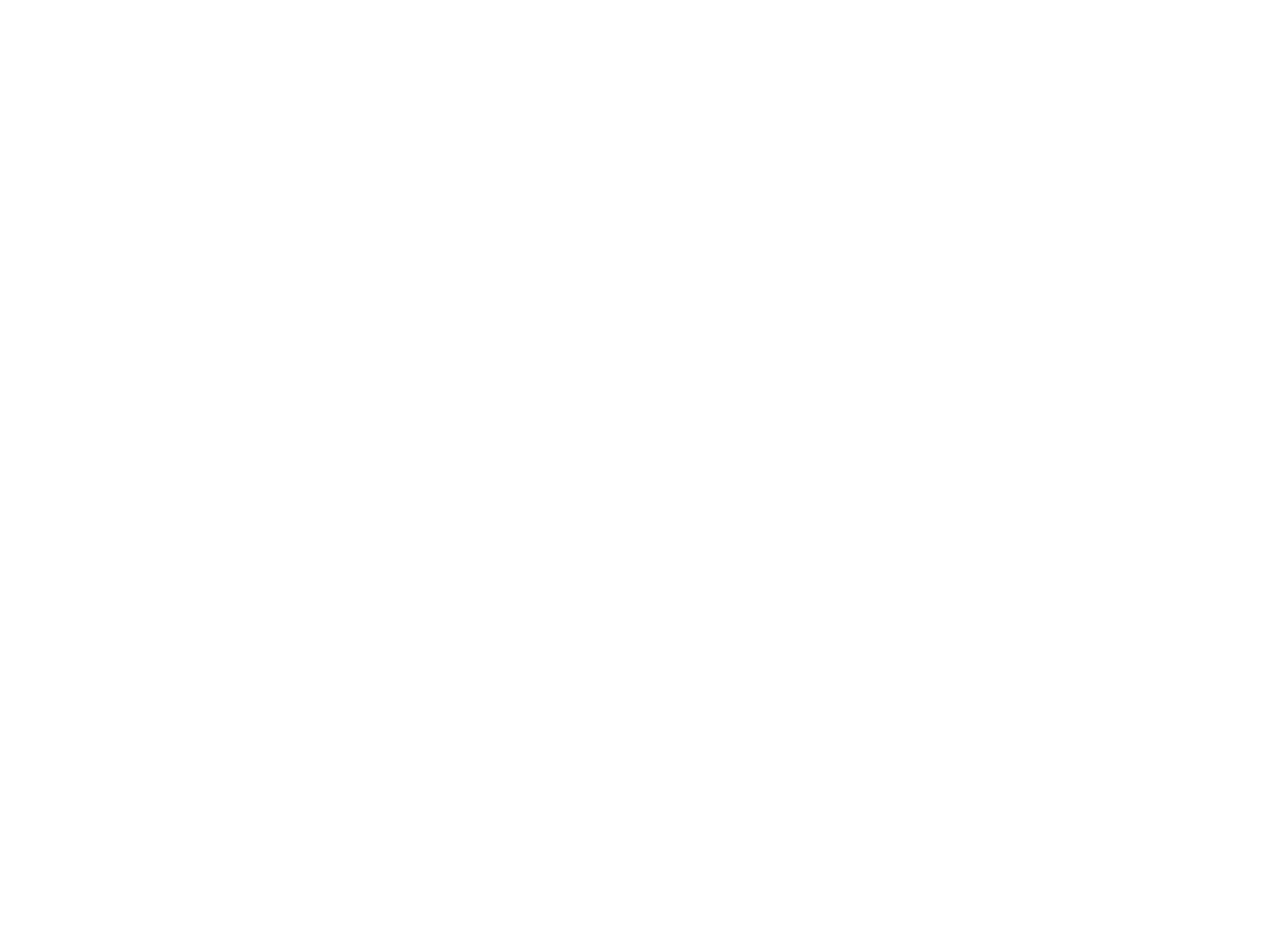
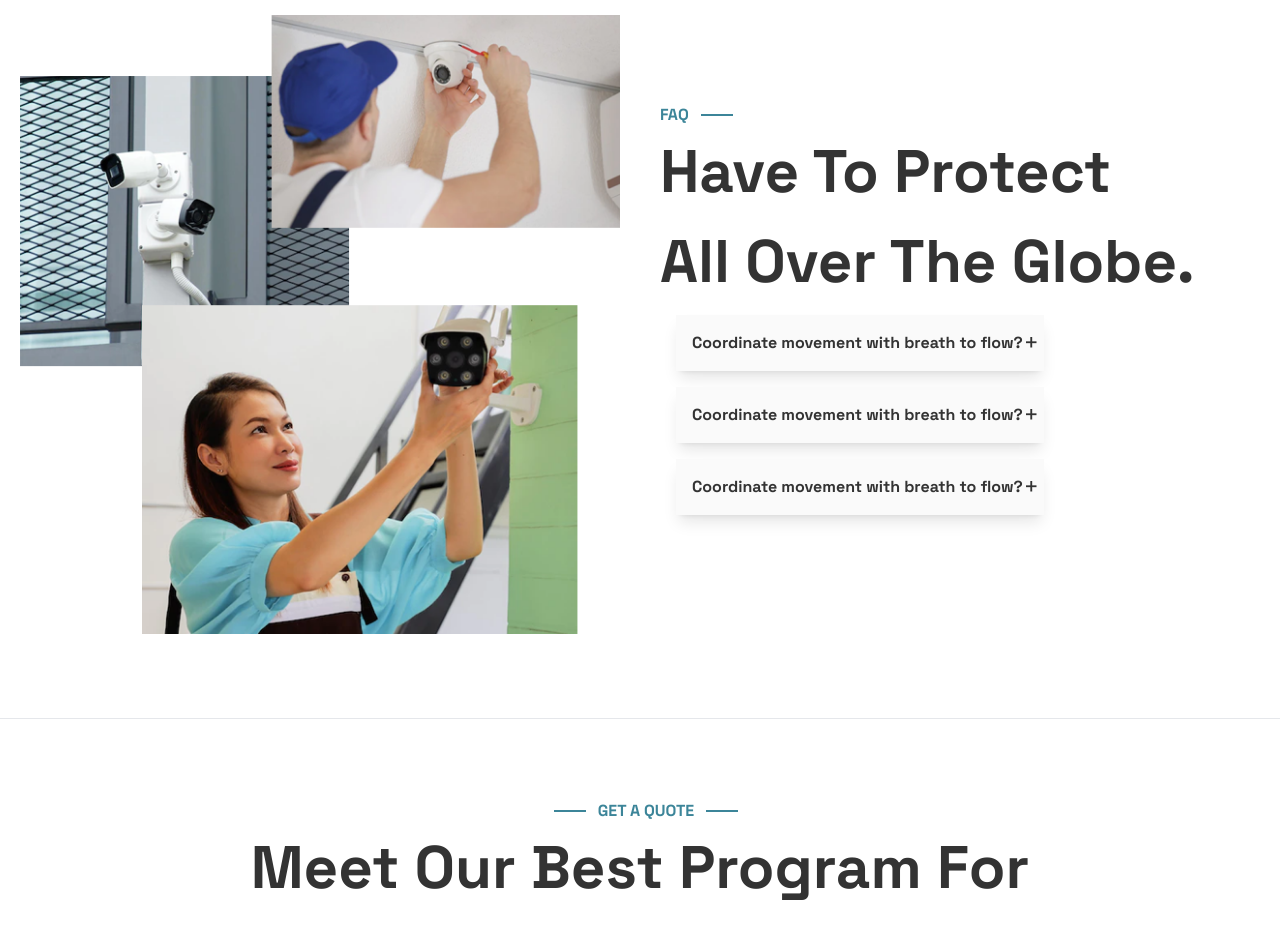
Before and after one commit to tjrimon/sectox-cctv, a React (Create React App) app: page / in a window 1280 px wide. Shown: the part 4800-5728 px from the top of the page. Before the commit the page ends 4715 px from the top, so only its background shows below. Built offline with nearby package versions, Linux system fonts and the light colour scheme.

Commit message:
get a quote

```diff
--- a/src/components/Pages/Home/Home.js
+++ b/src/components/Pages/Home/Home.js
@@ -1,6 +1,8 @@
 import React from "react";
 import About from "../../Sections/About/About";
+import Faq from "../../Sections/Faq/Faq";
 import Features from "../../Sections/Features/Features";
+import GetAQuote from "../../Sections/GetAQuote/GetAQuote";
 import Process from "../../Sections/Process/Process";
 import Services from "../../Sections/Services/Services";
 import Shop from "../../Sections/Shop/Shop";
@@ -15,6 +17,8 @@
       <Features></Features>
       <Process></Process>
       <Shop></Shop>
+      <Faq></Faq>
+      <GetAQuote></GetAQuote>
     </div>
   );
 };
--- /dev/null
+++ b/src/components/Sections/Faq/Faq.css
@@ -0,0 +1,39 @@
+details > summary {
+  list-style-type: none;
+  position: relative;
+  display: flex;
+  align-items: center;
+}
+
+details > summary::-webkit-details-marker {
+  display: none;
+}
+
+details > summary::after {
+  content: "+";
+  font-size: 25px;
+  font-weight: 500;
+  position: absolute;
+  right: 0;
+  margin: 5px;
+}
+
+details[open] > summary::after {
+  content: "-";
+  color: #3c869a;
+  font-size: 25px;
+  font-weight: 500;
+  position: absolute;
+  right: 0;
+  margin: 5px;
+}
+details[open] > summary {
+  background-color: #fff;
+}
+details[open] {
+  border-top: 2px solid #3c8599;
+  background-color: #fff;
+  padding: 10px;
+  transition: ease-in-out;
+  transition-duration: 1000;
+}
--- a/src/components/Sections/Faq/Faq.js
+++ b/src/components/Sections/Faq/Faq.js
@@ -1,7 +1,67 @@
 import React from "react";
+import faqImage from "../../../images/faq.png";
+import "./Faq.css";
 
 const Faq = () => {
-  return <div></div>;
+  return (
+    <div>
+      <div className="flex items-center container mx-auto pt-20 pb-16">
+        {/* faq image section  */}
+        <div className="w-1/2 p-5">
+          <img src={faqImage} alt="" />
+        </div>
+        {/* faq content section  */}
+        <div className="w-1/2 p-5">
+          <div className="flex items-center text-primary font-bold uppercase">
+            <p>FAQ</p>
+            <hr className="ml-3 border-[1px] border-primary w-8 " />
+          </div>
+          <h3 className="text-[35px] lg:text-[60px] font-bold">
+            Have To Protect <br />
+            All Over The Globe.
+          </h3>
+          <div class="flex flex-wrap sm:mx-auto sm:mb-2 ">
+            <div class="w-full lg:w-2/3 px-4 py-2">
+              <details class="mb-4 shadow-lg">
+                <summary class="font-semibold  bg-[#FAFAFA] p-4">
+                  Coordinate movement with breath to flow?
+                </summary>
+
+                <span className="bg-white pl-2">
+                  Our Fitness clubs offer a variety of yoga classes that range
+                  from beginner to advanced. With Zimu access your favorite
+                  class or test out a PURE Yoga class anytime, anywhere.
+                </span>
+              </details>
+              <details class="mb-4 shadow-lg">
+                <summary class="font-semibold  bg-[#FAFAFA] p-4">
+                  Coordinate movement with breath to flow?
+                </summary>
+
+                <span className="bg-white pl-2">
+                  Our Fitness clubs offer a variety of yoga classes that range
+                  from beginner to advanced. With Zimu access your favorite
+                  class or test out a PURE Yoga class anytime, anywhere.
+                </span>
+              </details>
+              <details class="mb-4 shadow-lg">
+                <summary class="font-semibold  bg-[#FAFAFA] p-4">
+                  Coordinate movement with breath to flow?
+                </summary>
+
+                <span className="bg-white pl-2">
+                  Our Fitness clubs offer a variety of yoga classes that range
+                  from beginner to advanced. With Zimu access your favorite
+                  class or test out a PURE Yoga class anytime, anywhere.
+                </span>
+              </details>
+            </div>
+          </div>
+        </div>
+      </div>
+      <hr className="border-gray-200 container mx-auto " />
+    </div>
+  );
 };
 
 export default Faq;
--- /dev/null
+++ b/src/components/Sections/GetAQuote/GetAQuote.js
@@ -0,0 +1,122 @@
+import {
+  faArrowRightLong,
+  faClock,
+  faCalendar,
+  faEnvelope,
+  faPhone,
+} from "@fortawesome/free-solid-svg-icons";
+import { FontAwesomeIcon } from "@fortawesome/react-fontawesome";
+import React from "react";
+
+const GetAQuote = () => {
+  return (
+    <div className="container mx-auto pt-20">
+      <div className="flex text-center justify-center items-center text-primary font-bold uppercase">
+        <hr className="ml-3 border-[1px]  border-primary w-8 mr-3" />
+        <p className="text-center">get a quote</p>
+        <hr className="ml-3 border-[1px]  border-primary w-8 " />
+      </div>
+      <h3 className="text-[35px] text-center pb-3 lg:text-[60px] font-bold">
+        Meet Our Best Program For
+        <br /> Your Best Results
+      </h3>
+      <div className="shadow-lg">
+        <form className="p-5">
+          <div className="flex justify-between p-5">
+            <div className="w-2/3 grid gap-5 grid-cols-2">
+              <select class="select select-bordered w-full  rounded-none">
+                <option disabled selected>
+                  CCTV Camera
+                </option>
+                <option>Option 1</option>
+                <option>Option 2</option>
+              </select>
+              <select class="select select-bordered w-full  rounded-none">
+                <option>01</option>
+                <option selected>02</option>
+                <option>03</option>
+              </select>
+              <select class="select select-bordered w-full  rounded-none">
+                <option disabled selected>
+                  500TB
+                </option>
+                <option>1000TB</option>
+                <option>2000TB</option>
+              </select>
+              <select class="select select-bordered w-full rounded-none">
+                <option disabled selected>
+                  4K Video Capture
+                </option>
+                <option>Option 1</option>
+                <option>Option 2</option>
+              </select>
+            </div>
+            <div className="w-1/3">
+              <button class="mx-5 btn btn-primary rounded-none text-[14px] capitalize w-full  text-white">
+                Total: $18,000
+              </button>
+              <button
+                type="submit"
+                class="mx-5 mt-5 btn bg-black rounded-none text-[14px] text-white w-full capitalize"
+              >
+                Make Order Now
+                <FontAwesomeIcon
+                  className="pl-1"
+                  icon={faArrowRightLong}
+                ></FontAwesomeIcon>
+              </button>
+            </div>
+          </div>
+        </form>
+        <h3 className="text-[18px] text-center pt-10 pb-3 font-bold">
+          To Buy <b>CCTV Camera</b> Just Click Start To Buy Button & Submit
+          Required Details.
+        </h3>
+        <div className="bg-primary flex justify-between items-center px-5 gap-3">
+          <div className="flex items-center gap-5 pt-10">
+            <FontAwesomeIcon
+              className="bg-white text-secondary rounded-full p-3 text-xl"
+              icon={faClock}
+            ></FontAwesomeIcon>
+            <div className="text-white">
+              <p className="text-[12px]">Free Quote</p>
+              <h3 className="text-[14px] font-bold">Within 24/7 Hours</h3>
+            </div>
+          </div>
+          <div className="flex items-center gap-5 pt-10">
+            <FontAwesomeIcon
+              className="bg-white text-secondary rounded-full p-3 text-xl"
+              icon={faCalendar}
+            ></FontAwesomeIcon>
+            <div className="text-white">
+              <p className="text-[12px]">Same Day </p>
+              <h3 className="text-[14px] font-bold">Service Available</h3>
+            </div>
+          </div>
+          <div className="flex items-center gap-5 pt-10">
+            <FontAwesomeIcon
+              className="bg-white text-secondary rounded-full p-3 text-xl"
+              icon={faEnvelope}
+            ></FontAwesomeIcon>
+            <div className="text-white">
+              <p className="text-[12px]">Support Email </p>
+              <h3 className="text-[14px] font-bold">info@webmail.com</h3>
+            </div>
+          </div>
+          <div className="flex items-center gap-5 pt-10">
+            <FontAwesomeIcon
+              className="bg-white text-secondary rounded-full p-3 text-xl"
+              icon={faPhone}
+            ></FontAwesomeIcon>
+            <div className="text-white">
+              <p className="text-[12px]">Friendly Advice </p>
+              <h3 className="text-[14px] font-bold">555 896 333 33</h3>
+            </div>
+          </div>
+        </div>
+      </div>
+    </div>
+  );
+};
+
+export default GetAQuote;
--- a/src/components/Sections/Process/Process.js
+++ b/src/components/Sections/Process/Process.js
@@ -15,7 +15,7 @@
     <div className="py-20 container mx-auto">
       <div className="flex text-center justify-center items-center text-primary font-bold uppercase">
         <hr className="ml-3 border-[1px]  border-primary w-8 mr-3" />
-        <p className="text-center">Services</p>
+        <p className="text-center">Process</p>
         <hr className="ml-3 border-[1px]  border-primary w-8 " />
       </div>
       <h3 className="text-[35px] text-center pb-3 lg:text-[60px] font-bold">
```
